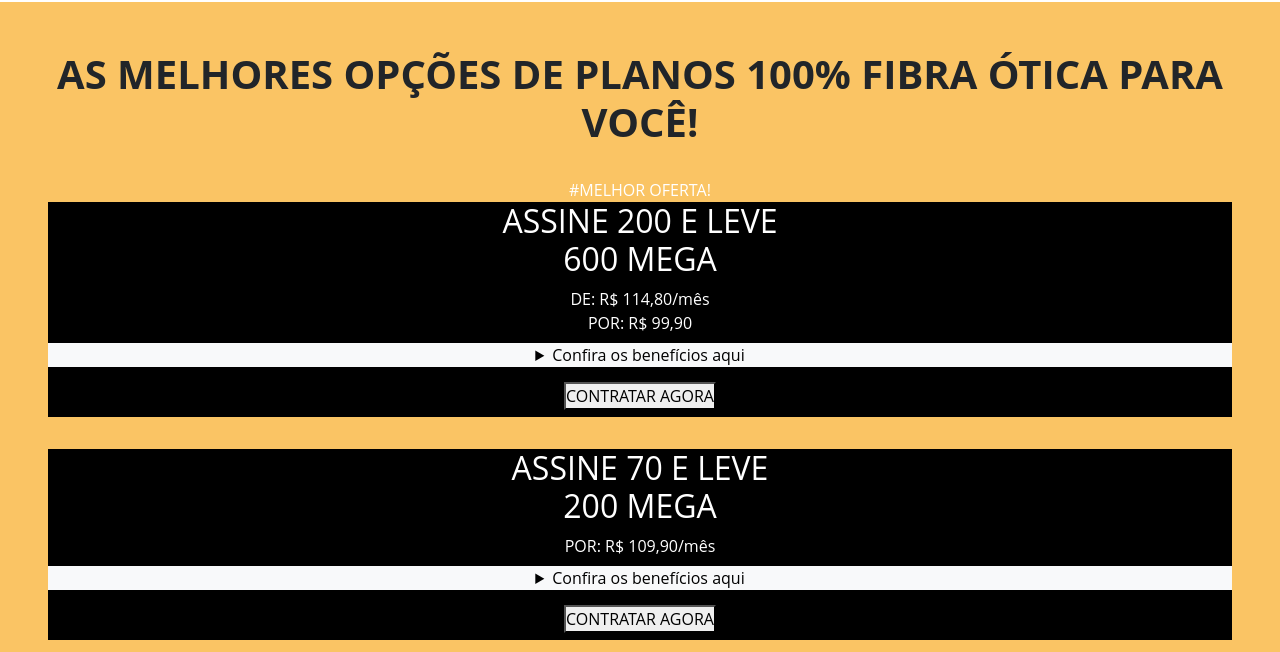
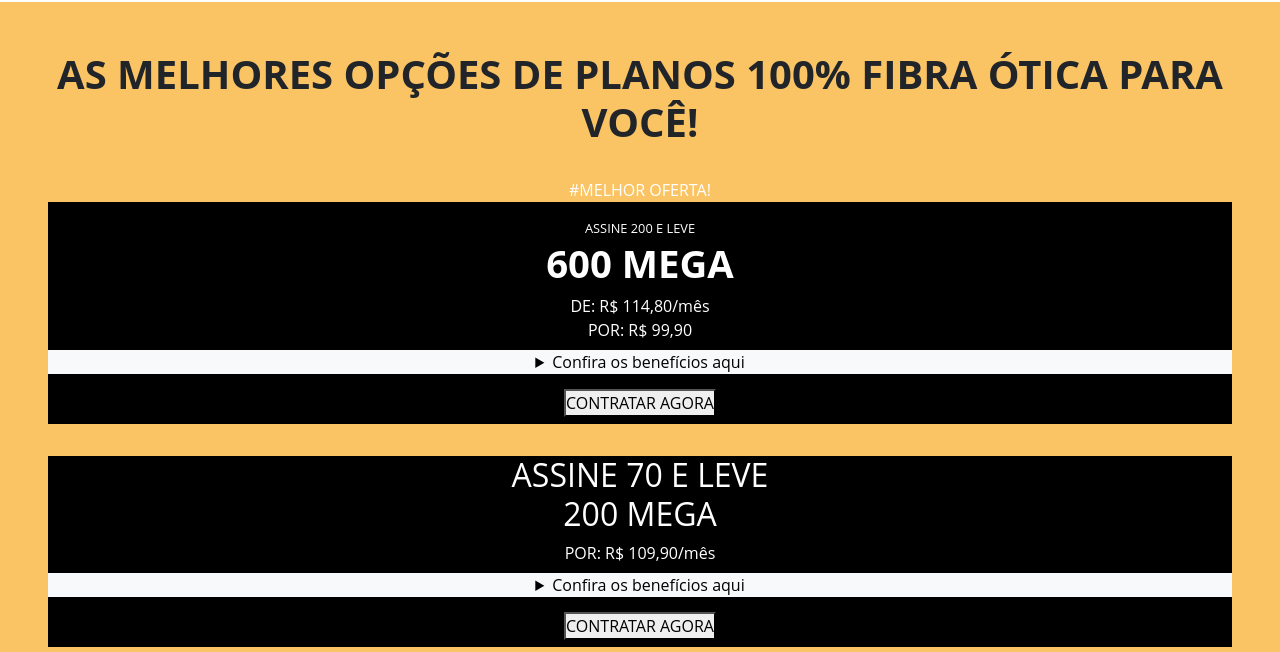
Before and after one commit to anderson-silvaa/global-net, a plain HTML site: page index.html in a window 1280 px wide. Shown: the part 148-800 px from the top of the page. Drawn offline with nearby package versions, Linux system fonts and the light colour scheme.

Commit message:
Estilizando span__menor / span__maior

```diff
--- a/src/css/style.css
+++ b/src/css/style.css
@@ -45,6 +45,15 @@ body {
     margin-bottom: 2em;
 }
 
+.span__menor {
+    font-size: 0.4em;
+}
+
+.span__maior {
+    font-size: 1.2em;
+    font-weight: 700;
+}
+
 .detalhes {
     color: black !important;
     margin-top: 0.5em;
```
